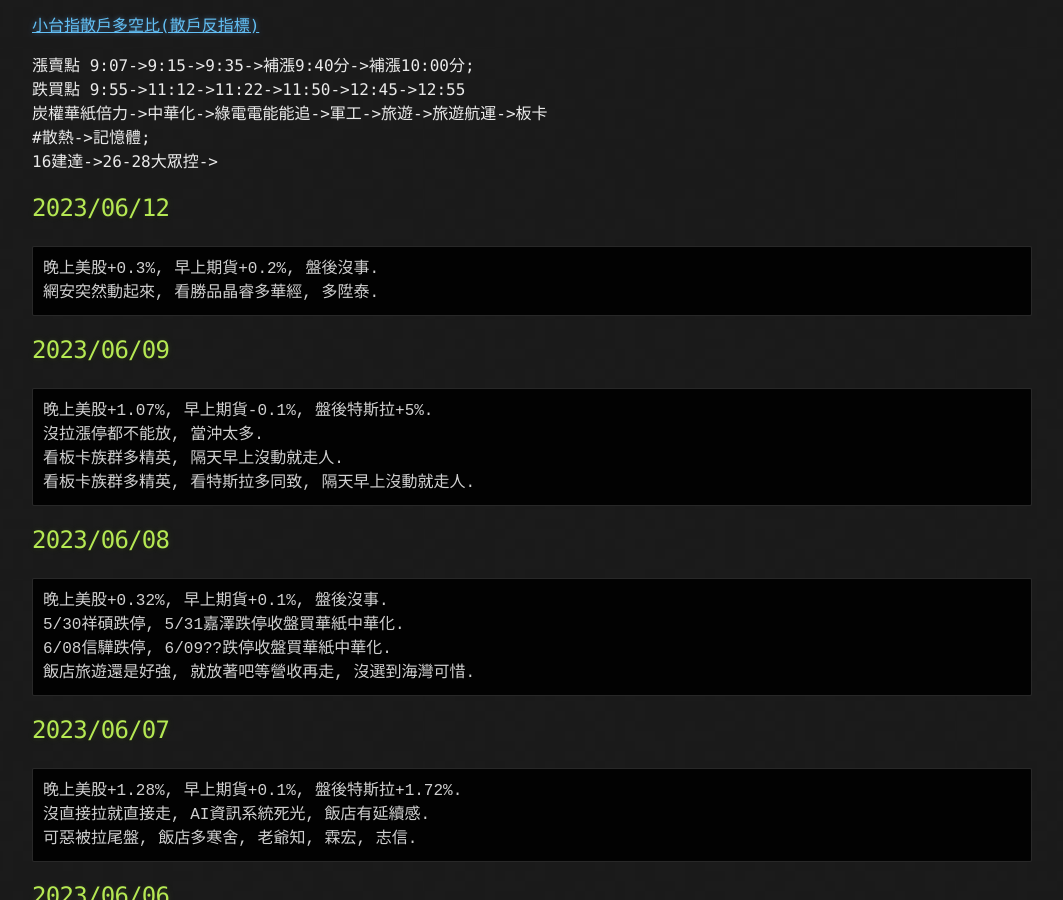
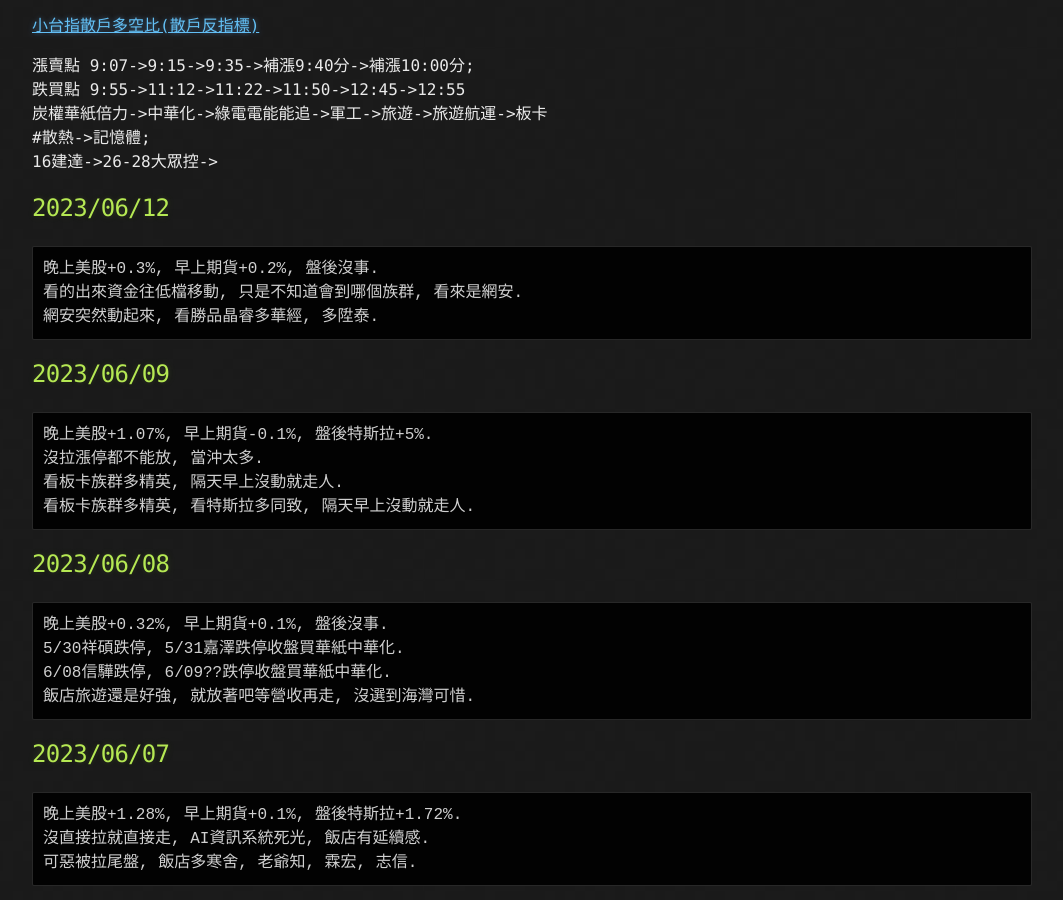
Before and after one commit to lepg5487/Stock_God, a Jekyll site: the page built from index.md, in a window 1280 px wide and 900 px high, scrolled down 484 px. Shown: the whole window, without its empty margins (108-1171 px from the left). Built offline with Jekyll 4.4.1, drawn with Linux system fonts in a browser that asks for light colours; our own code applies the rules of GitHub Pages for plain Markdown files.

Commit message:
Update index.md

````diff
--- a/index.md
+++ b/index.md
@@ -25,6 +25,7 @@
 ## 2023/06/12
 ```
 晚上美股+0.3%, 早上期貨+0.2%, 盤後沒事.
+看的出來資金往低檔移動, 只是不知道會到哪個族群, 看來是網安.
 網安突然動起來, 看勝品晶睿多華經, 多陞泰.
 ```
 
````
